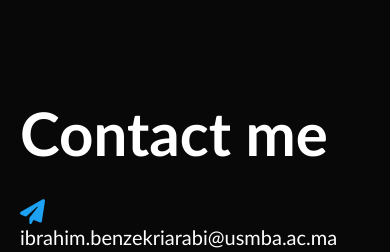
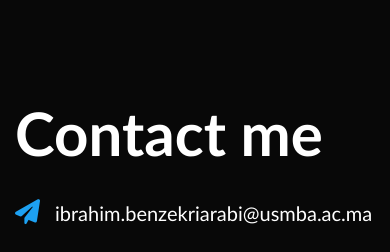
Before and after one commit to Ibrahim-benzekri/portfo-test, a plain HTML site: page index.html in a window 390 px wide. Shown: the part 5309-5561 px from the top of the page. Drawn offline with Linux system fonts and the light colour scheme.

Commit message:
Update index.css

```diff
--- a/index.css
+++ b/index.css
@@ -404,8 +404,8 @@ nav .fa-solid{
         flex-basis: 100%;
     }
     #contact .row{
-        padding-left: 10px ;
-        padding-right: 10px;
+        padding-left: 5px ;
+        padding-right: 5px;
     }
 
 
```
